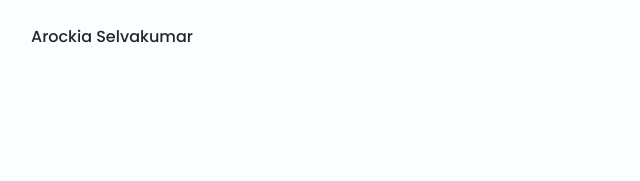
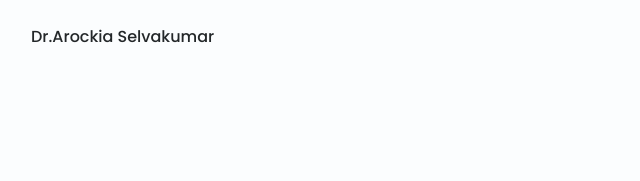
Before and after one commit to notkath/robotics-club-official-vitc.github.io, a website built with Parcel: page Dr Arockia Selvakumar Portfolio Website/index.html in a window 1280 px wide. Shown: the top 181 px of the page, 125-765 px from the left. Built offline with nearby package versions, Linux system fonts and the light colour scheme.

Commit message:
Update index.html

```diff
--- a/Dr Arockia Selvakumar Portfolio Website/index.html
+++ b/Dr Arockia Selvakumar Portfolio Website/index.html
@@ -19,7 +19,7 @@
         <!--==================== HEADER ====================-->
         <header class="header" id="header">
             <nav class="nav container">
-                <a href="#" class="nav_logo">Arockia Selvakumar</a>
+                <a href="#" class="nav_logo">Dr.Arockia Selvakumar</a>
                 <div class="nav__menu" id="nav-menu">
                     <ul class="nav__list grid">
                         <li class="nav__item">
```
